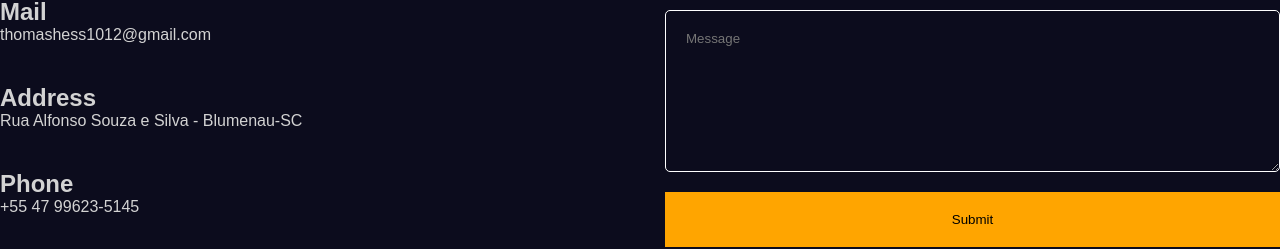
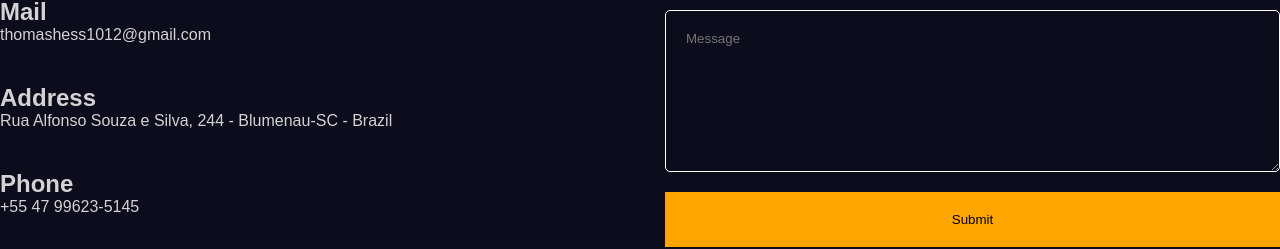
Before and after one commit to ThomasHessB/portfolio, a React (Vite) app: page / in a window 1280 px wide. Shown: the part 6891-7140 px from the top of the page. Built offline with nearby package versions, Linux system fonts and the light colour scheme.

Commit message:
fixed address

```diff
--- a/src/components/contact/Contact.jsx
+++ b/src/components/contact/Contact.jsx
@@ -62,7 +62,7 @@ const Contact = () => {
         </motion.div>
         <motion.div className="item" variants={variants}>
           <h2>Address</h2>
-          <span>Rua Alfonso Souza e Silva - Blumenau-SC</span>
+          <span>Rua Alfonso Souza e Silva, 244 - Blumenau-SC - Brazil</span>
         </motion.div>
         <motion.div className="item" variants={variants}>
           <h2>Phone</h2>
```
